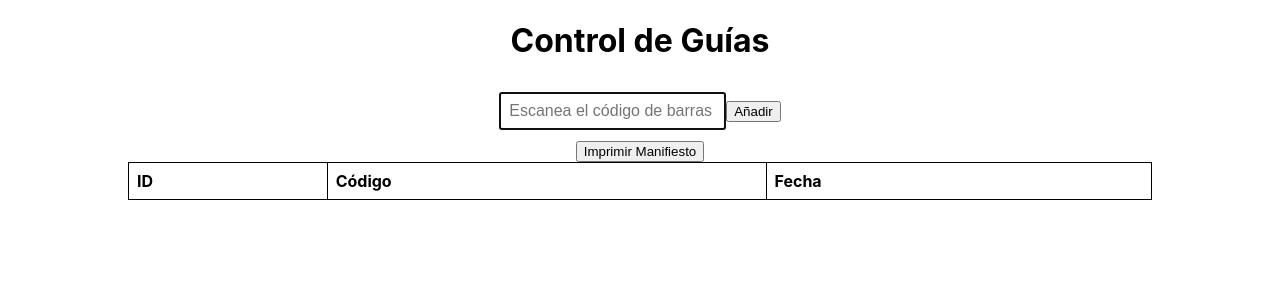
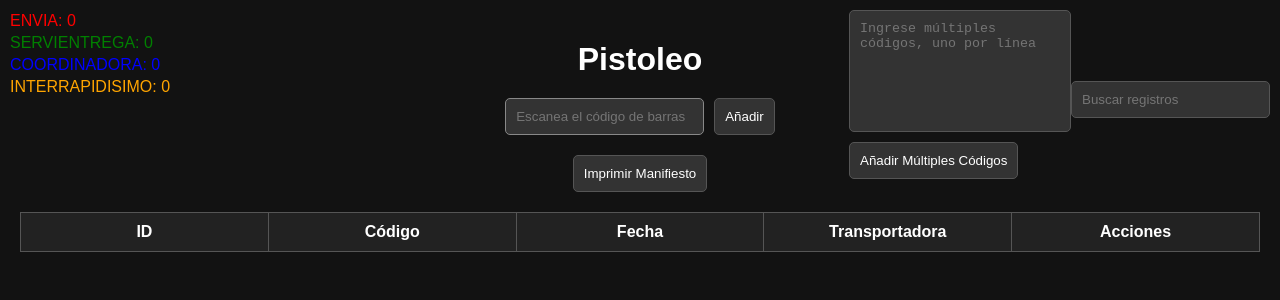
Before and after one commit to GironDev/guias, a React (Create React App) app: page / in a window 1280 px wide. Shown: the top 300 px of the page. Built offline with nearby package versions, Linux system fonts and the light colour scheme.

Commit message:
changes app pistoleo
changes app pistoleo

```diff
--- a/src/App.css
+++ b/src/App.css
@@ -1,25 +1,104 @@
-/* src/App.css */
+/* App.css */
+body {
+  background-color: #121212;
+  color: #ffffff;
+  font-family: Arial, sans-serif;
+  margin: 0;
+  padding: 0;
+}
+
 .App {
+  padding: 20px;
+}
+
+input, textarea, button {
+  background-color: #333;
+  border: 1px solid #555;
+  color: #ffffff;
+  padding: 10px;
+  border-radius: 5px;
+}
+
+input:focus, textarea:focus, button:focus {
+  outline: none;
+  border-color: #888;
+}
+
+button {
+  cursor: pointer;
+  transition: background-color 0.3s;
+}
+
+button:hover {
+  background-color: #444;
+}
+
+table {
+  width: 100%;
+  border-collapse: collapse;
+  margin-top: 20px;
+}
+
+th, td {
+  border: 1px solid #555;
+  padding: 10px;
   text-align: center;
 }
 
-table {
-  margin: auto;
-  border-collapse: collapse;
-  width: 80%;
+th {
+  background-color: #222;
 }
 
-table, th, td {
-  border: 1px solid black;
+td {
+  background-color: #333;
 }
 
-th, td {
-  padding: 8px;
-  text-align: left;
+textarea {
+  resize: none;
 }
 
-input {
-  padding: 8px;
-  margin: 10px 0;
-  font-size: 16px;
+.error-message {
+  color: red;
 }
+
+header, .controls {
+  display: flex;
+  justify-content: space-between;
+  align-items: center;
+  margin-bottom: 20px;
+}
+
+.controls div {
+  display: flex;
+  align-items: center;
+}
+
+.controls p {
+  margin: 0 5px 0 0;
+}
+
+.counters {
+  display: flex;
+  flex-direction: column;
+  position: absolute;
+  top: 10px;
+  left: 10px;
+}
+
+.counters p {
+  margin: 2px 0;
+}
+
+.counters p.green { color: green; }
+.counters p.orange { color: orange; }
+.counters p.blue { color: blue; }
+.counters p.red { color: red; }
+
+table th, table td {
+  width: calc(100% / 5);
+}
+
+.title {
+  text-align: center;
+  margin-bottom: 20px;
+}
--- a/src/App.js
+++ b/src/App.js
@@ -1,12 +1,15 @@
-// src/App.js
 import React, { useState, useRef, useEffect } from 'react';
 import jsPDF from 'jspdf';
 import 'jspdf-autotable';
+import logo from './assets/DROPI-PNG-LOGO.png'; // Asegúrate de ajustar la ruta
 import './App.css';
 
 function App() {
   const [codigo, setCodigo] = useState('');
   const [registros, setRegistros] = useState([]);
+  const [error, setError] = useState('');
+  const [searchTerm, setSearchTerm] = useState('');
+  const [multiCodes, setMultiCodes] = useState('');
   const inputRef = useRef(null);
 
   useEffect(() => {
@@ -15,95 +18,197 @@ function App() {
 
   const handleScan = (event) => {
     setCodigo(event.target.value);
+    setError('');
+  };
+
+  const sanitizeCodigo = (codigo) => {
+    if (codigo.startsWith('7363') && codigo.endsWith('001')) {
+      return codigo.slice(1, -3);
+    }
+    return codigo;
+  };
+
+  const getTransportadora = (codigo) => {
+    if (codigo.startsWith('0240')) return 'ENVIA';
+    if (codigo.startsWith('219') || codigo.startsWith('220') || codigo.startsWith('221')) return 'SERVIENTREGA';
+    if (codigo.startsWith('2400')) return 'INTERRAPIDISIMO';
+    if (codigo.startsWith('363')) return 'COORDINADORA';
+    return 'DESCONOCIDO';
   };
 
   const handleSubmit = (event) => {
     event.preventDefault();
     if (codigo.trim() !== '') {
+      const sanitizedCodigo = sanitizeCodigo(codigo);
+      const codigoExistente = registros.some((registro) => registro.codigo === sanitizedCodigo);
+
+      if (codigoExistente) {
+        setError('El código ya existe en los registros');
+      } else {
         const nuevoRegistro = {
           id: registros.length + 1,
-        codigo,
+          codigo: sanitizedCodigo,
           fecha: new Date().toLocaleDateString(),
+          transportadora: getTransportadora(sanitizedCodigo),
         };
         setRegistros([...registros, nuevoRegistro]);
         setCodigo('');
       }
+    }
   };
+
+  const handleDelete = (id) => {
+    setRegistros(registros.filter((registro) => registro.id !== id));
+  };
+
+  const handleMultiSubmit = () => {
+    const codes = multiCodes.split('\n').map((code) => code.trim()).filter((code) => code !== '');
+    const startingId = registros.length ? registros[registros.length - 1].id + 1 : 1;
+    const newRegistros = codes.map((code, index) => {
+      const sanitizedCodigo = sanitizeCodigo(code);
+      const nuevoRegistro = {
+        id: startingId + index,
+        codigo: sanitizedCodigo,
+        fecha: new Date().toLocaleDateString(),
+        transportadora: getTransportadora(sanitizedCodigo),
+      };
+      return nuevoRegistro;
+    });
+
+    const uniqueNewRegistros = newRegistros.filter(
+      (nuevoRegistro) => !registros.some((registro) => registro.codigo === nuevoRegistro.codigo)
+    );
+
+    setRegistros([...registros, ...uniqueNewRegistros]);
+    setMultiCodes('');
+  };
+
   const imprimirManifiesto = () => {
     const doc = new jsPDF();
     const fecha = new Date().toLocaleDateString();
     const registrosPorPagina = 20 * 6;
+    const pageWidth = doc.internal.pageSize.width;
 
-    const registrosPorFecha = registros.reduce((acc, registro) => {
-      if (!acc[registro.fecha]) {
-        acc[registro.fecha] = [];
+    const registrosPorTransportadora = registros.reduce((acc, registro) => {
+      if (!acc[registro.transportadora]) {
+        acc[registro.transportadora] = [];
       }
-      acc[registro.fecha].push(registro);
+      acc[registro.transportadora].push(registro);
       return acc;
     }, {});
 
-    let pagina = 1;
-    for (const fecha in registrosPorFecha) {
-      const registrosDeFecha = registrosPorFecha[fecha];
-      const totalPaginas = Math.ceil(registrosDeFecha.length / registrosPorPagina);
+    for (const transportadora in registrosPorTransportadora) {
+      const registrosDeTransportadora = registrosPorTransportadora[transportadora];
+      const totalPaginas = Math.ceil(registrosDeTransportadora.length / registrosPorPagina);
 
       for (let i = 0; i < totalPaginas; i++) {
         const inicio = i * registrosPorPagina;
         const fin = inicio + registrosPorPagina;
-        const paginaRegistros = registrosDeFecha.slice(inicio, fin);
+        const paginaRegistros = registrosDeTransportadora.slice(inicio, fin);
 
         const data = [];
         for (let j = 0; j < 20; j++) {
           const row = [];
           for (let k = 0; k < 6; k++) {
             const registro = paginaRegistros[j * 6 + k];
-            row.push(registro ? registro.codigo : '');
+            if (registro) {
+              const fontSize = registro.codigo.length >= 14 ? 8 : 10; // Cambia el tamaño de fuente según la longitud del código
+              row.push({ content: registro.codigo, styles: { fontSize } });
+            } else {
+              row.push('');
+            }
           }
           data.push(row);
         }
 
-        doc.text(`PÁGINA ${pagina}`, 10, 10);
-        doc.text(`FECHA MANIFIESTO PARA ________________ - ${fecha}`, 40, 10);
+        doc.setFontSize(10);
+        doc.setFont('helvetica', 'bold');
+        doc.text(`PÁGINA ${i + 1} DE ${totalPaginas}`, 10, 10);
+        doc.setFontSize(14);
+        doc.setFont('helvetica', 'bold');
+
+        const text = `FECHA MANIFIESTO ${fecha} PARA ${transportadora}`;
+        const textWidth = doc.getTextWidth(text);
+        const textX = (pageWidth - textWidth - 40) / 2; // Ajusta el espacio para el logo
+        doc.text(text, textX, 20);
+
+        // Añadir el logo a la derecha del texto
+        doc.addImage(logo, 'PNG', textX + textWidth + 20, 5, 30, 30); // Ajusta la posición y el tamaño del logo según sea necesario
 
         doc.autoTable({
-          startY: 20,
+          startY: 30, // Ajusta la posición de inicio para evitar superposición con el logo y el texto
           head: [['', '', '', '', '', '']],
           body: data,
           theme: 'grid',
-          styles: { cellWidth: 30, minCellHeight: 10, fontSize: 10, halign: 'center' },
+          styles: { cellWidth: 30, minCellHeight: 10, halign: 'center', valign: 'middle' },
           headStyles: { fillColor: [255, 255, 255] },
           footStyles: { fillColor: [255, 255, 255] },
-          margin: { top: 10, bottom: 40, left: 10, right: 10 }
+          margin: { top: 10, bottom: 40, left: 10, right: 10 },
         });
 
-        // Añadir el pie de página
         const pageHeight = doc.internal.pageSize.height;
         doc.setFontSize(10);
-        // Primera línea del pie de página
+        doc.setFont('helvetica', 'normal');
         doc.text('NOMBRE AUXILIAR DE RECOLECCIÓN', 10, pageHeight - 50);
         doc.text('PLACA', 100, pageHeight - 50);
         doc.text('FECHA RECOLECCIÓN', 140, pageHeight - 50);
+        doc.text('OBSERVACIONES', 10, pageHeight - 30);
+        doc.text(`TOTAL PIEZAS ENTREGADAS: ${registrosDeTransportadora.length}`, 140, pageHeight - 10);
 
-        // Segunda línea del pie de página
-        doc.text('OBSERVACIONES', 10, pageHeight - 30);
-        doc.text(`TOTAL PIEZAS ENTREGADAS: ${registros.length}`, 150, pageHeight - 30);
-
-        if (i < totalPaginas - 1) {
+        if (
+          i < totalPaginas - 1 ||
+          Object.keys(registrosPorTransportadora).indexOf(transportadora) < Object.keys(registrosPorTransportadora).length - 1
+        ) {
           doc.addPage();
         }
-
-        pagina++;
       }
     }
 
     doc.save('manifiesto.pdf');
   };
 
+  const contarTransportadoras = () => {
+    return registros.reduce((acc, registro) => {
+      acc[registro.transportadora] = (acc[registro.transportadora] || 0) + 1;
+      return acc;
+    }, {});
+  };
+
+  const contadores = contarTransportadoras();
+
+  const filteredRegistros = registros.filter((registro) =>
+    registro.codigo.toLowerCase().includes(searchTerm.toLowerCase())
+  );
 
   return (
     <div className="App">
-      <h1>Control de Guías</h1>
-      <form onSubmit={handleSubmit}>
+      <div className="counters">
+        <p className="red">ENVIA: {contadores.ENVIA || 0}</p>
+        <p className="green">SERVIENTREGA: {contadores.SERVIENTREGA || 0}</p>
+        <p className="blue">COORDINADORA: {contadores.COORDINADORA || 0}</p>
+        <p className="orange">INTERRAPIDISIMO: {contadores.INTERRAPIDISIMO || 0}</p>
+      </div>
+      <div className="controls" style={{ position: 'absolute', top: 10, right: 10 }}>
+        <div style={{ display: 'flex', flexDirection: 'column', alignItems: 'flex-start' }}>
+          <textarea
+            placeholder="Ingrese múltiples códigos, uno por línea"
+            value={multiCodes}
+            onChange={(e) => setMultiCodes(e.target.value)}
+            style={{ width: '200px', height: '100px', display: 'block', marginBottom: '10px' }}
+          ></textarea>
+          <button onClick={handleMultiSubmit} style={{ display: 'block', marginBottom: '10px' }}>
+            Añadir Múltiples Códigos
+          </button>
+        </div>
+        <input
+          type="text"
+          placeholder="Buscar registros"
+          value={searchTerm}
+          onChange={(e) => setSearchTerm(e.target.value)}
+        />
+      </div>
+      <h1 className="title">Pistoleo</h1>
+      <form onSubmit={handleSubmit} style={{ display: 'flex', justifyContent: 'center', alignItems: 'center', marginBottom: '20px' }}>
         <input
           type="text"
           ref={inputRef}
@@ -111,23 +216,40 @@ function App() {
           onChange={handleScan}
           placeholder="Escanea el código de barras"
         />
-        <button type="submit">Añadir</button>
+        <button type="submit" style={{ marginLeft: '10px' }}>
+          Añadir
+        </button>
       </form>
+      {error && <p className="error-message">{error}</p>}
+      <div style={{ textAlign: 'center', margin: '20px 0' }}>
         <button onClick={imprimirManifiesto}>Imprimir Manifiesto</button>
+      </div>
+
       <table>
         <thead>
           <tr>
             <th>ID</th>
             <th>Código</th>
             <th>Fecha</th>
+            <th>Transportadora</th>
+            <th>Acciones</th>
           </tr>
         </thead>
         <tbody>
-          {registros.map((registro) => (
+          {filteredRegistros.map((registro) => (
             <tr key={registro.id}>
               <td>{registro.id}</td>
               <td>{registro.codigo}</td>
               <td>{registro.fecha}</td>
+              <td>{registro.transportadora}</td>
+              <td>
+                <button
+                  style={{ color: 'red' }}
+                  onClick={() => handleDelete(registro.id)}
+                >
+                  X
+                </button>
+              </td>
             </tr>
           ))}
         </tbody>
```
Also changed, not shown: src/assets/DROPI-PNG-LOGO.png (added), 1 other file (tests, documents, lock files or other folders). Lines whose indentation alone changed are shown as unchanged.
